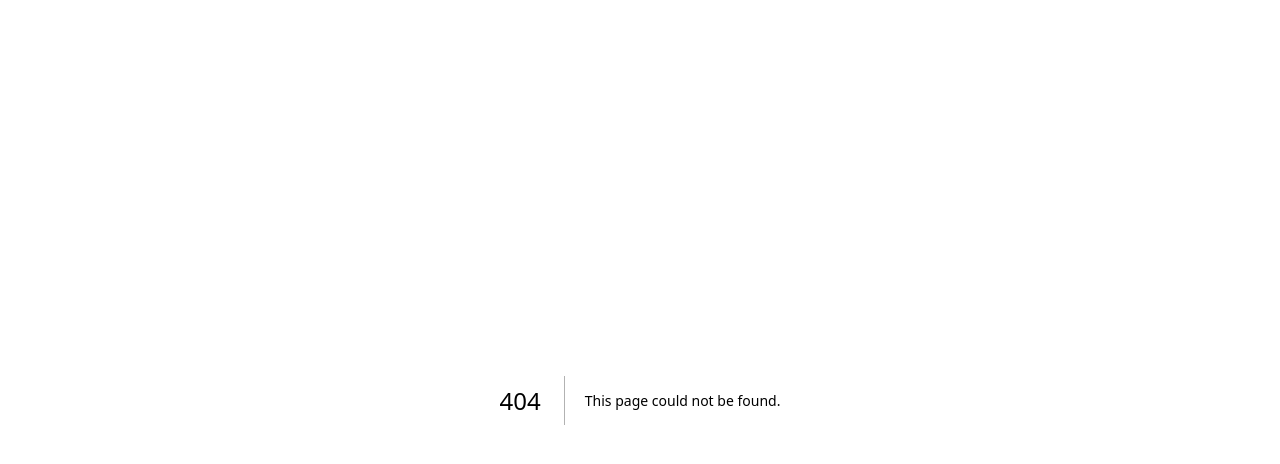
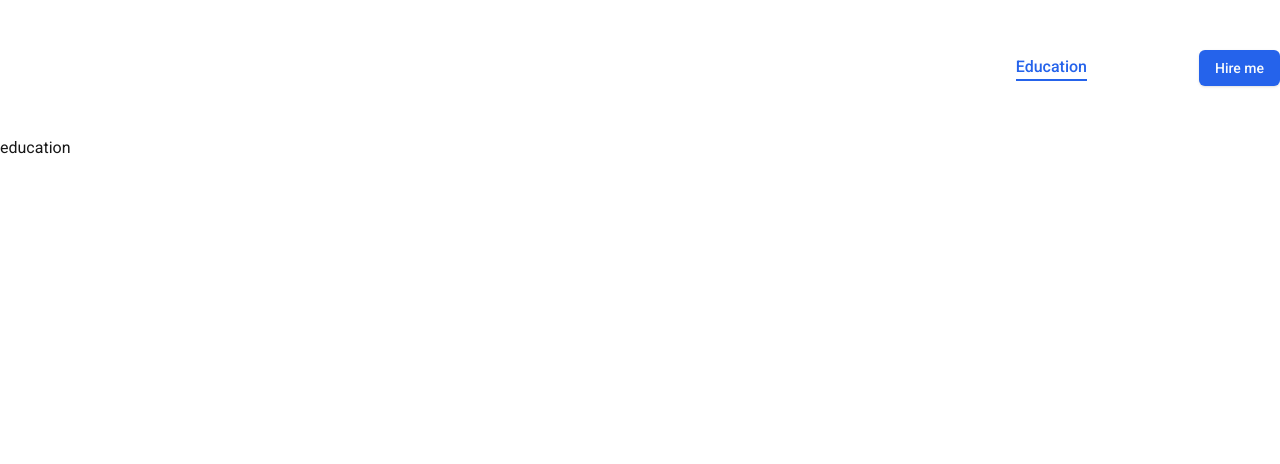
Before and after one commit to tnp167/Thinnapat-Prasopakarakit-Portfolio, a Next.js app: page /education in a window 1280 px wide. Before the commit this address had no page. Shown: the top 464 px of the page. Built offline with nearby package versions, Linux system fonts and the light colour scheme.

Commit message:
Add header with nav bar

```diff
--- /dev/null
+++ b/app/cv/page.tsx
@@ -0,0 +1,7 @@
+import React from "react";
+
+const cv = () => {
+  return <div>cv</div>;
+};
+
+export default cv;
--- /dev/null
+++ b/app/education/page.tsx
@@ -0,0 +1,7 @@
+import React from "react";
+
+const education = () => {
+  return <div>education</div>;
+};
+
+export default education;
--- a/app/globals.css
+++ b/app/globals.css
@@ -29,51 +29,52 @@ body {
 @layer base {
   :root {
     --background: 0 0% 100%;
-    --foreground: 0 0% 3.9%;
+    --foreground: 222.2 84% 4.9%;
     --card: 0 0% 100%;
-    --card-foreground: 0 0% 3.9%;
+    --card-foreground: 222.2 84% 4.9%;
     --popover: 0 0% 100%;
-    --popover-foreground: 0 0% 3.9%;
-    --primary: 0 0% 9%;
-    --primary-foreground: 0 0% 98%;
-    --secondary: 0 0% 96.1%;
-    --secondary-foreground: 0 0% 9%;
-    --muted: 0 0% 96.1%;
-    --muted-foreground: 0 0% 45.1%;
-    --accent: 0 0% 96.1%;
-    --accent-foreground: 0 0% 9%;
+    --popover-foreground: 222.2 84% 4.9%;
+    --primary: 221.2 83.2% 53.3%;
+    --primary-foreground: 210 40% 98%;
+    --secondary: 210 40% 96.1%;
+    --secondary-foreground: 222.2 47.4% 11.2%;
+    --muted: 210 40% 96.1%;
+    --muted-foreground: 215.4 16.3% 46.9%;
+    --accent: 210 40% 96.1%;
+    --accent-foreground: 222.2 47.4% 11.2%;
     --destructive: 0 84.2% 60.2%;
-    --destructive-foreground: 0 0% 98%;
-    --border: 0 0% 89.8%;
-    --input: 0 0% 89.8%;
-    --ring: 0 0% 3.9%;
+    --destructive-foreground: 210 40% 98%;
+    --border: 214.3 31.8% 91.4%;
+    --input: 214.3 31.8% 91.4%;
+    --ring: 221.2 83.2% 53.3%;
+    --radius: 0.5rem;
     --chart-1: 12 76% 61%;
     --chart-2: 173 58% 39%;
     --chart-3: 197 37% 24%;
     --chart-4: 43 74% 66%;
     --chart-5: 27 87% 67%;
-    --radius: 0.5rem;
   }
+
   .dark {
-    --background: 0 0% 3.9%;
-    --foreground: 0 0% 98%;
-    --card: 0 0% 3.9%;
-    --card-foreground: 0 0% 98%;
-    --popover: 0 0% 3.9%;
-    --popover-foreground: 0 0% 98%;
-    --primary: 0 0% 98%;
-    --primary-foreground: 0 0% 9%;
-    --secondary: 0 0% 14.9%;
-    --secondary-foreground: 0 0% 98%;
-    --muted: 0 0% 14.9%;
-    --muted-foreground: 0 0% 63.9%;
-    --accent: 0 0% 14.9%;
-    --accent-foreground: 0 0% 98%;
+    --background: 222.2 84% 4.9%;
+    --foreground: 210 40% 98%;
+    --card: 222.2 84% 4.9%;
+    --card-foreground: 210 40% 98%;
+    --popover: 222.2 84% 4.9%;
+    --popover-foreground: 210 40% 98%;
+    --primary: 217.2 91.2% 59.8%;
+    --primary-foreground: 222.2 47.4% 11.2%;
+    --secondary: 217.2 32.6% 17.5%;
+    --secondary-foreground: 210 40% 98%;
+    --muted: 217.2 32.6% 17.5%;
+    --muted-foreground: 215 20.2% 65.1%;
+    --accent: 217.2 32.6% 17.5%;
+    --accent-foreground: 210 40% 98%;
     --destructive: 0 62.8% 30.6%;
-    --destructive-foreground: 0 0% 98%;
-    --border: 0 0% 14.9%;
-    --input: 0 0% 14.9%;
-    --ring: 0 0% 83.1%;
+    --destructive-foreground: 210 40% 98%;
+    --border: 217.2 32.6% 17.5%;
+    --input: 217.2 32.6% 17.5%;
+    --ring: 224.3 76.3% 48%;
     --chart-1: 220 70% 50%;
     --chart-2: 160 60% 45%;
     --chart-3: 30 80% 55%;
--- a/app/layout.tsx
+++ b/app/layout.tsx
@@ -1,16 +1,11 @@
 import type { Metadata } from "next";
-import localFont from "next/font/local";
+import { Roboto } from "next/font/google";
 import "./globals.css";
+import Header from "@/components/Header/Header";
 
-const geistSans = localFont({
-  src: "./fonts/GeistVF.woff",
-  variable: "--font-geist-sans",
-  weight: "100 900",
-});
-const geistMono = localFont({
-  src: "./fonts/GeistMonoVF.woff",
-  variable: "--font-geist-mono",
-  weight: "100 900",
+const roboto = Roboto({
+  weight: ["400", "500", "700", "900"],
+  subsets: ["latin"],
 });
 
 export const metadata: Metadata = {
@@ -25,9 +20,8 @@ export default function RootLayout({
 }>) {
   return (
     <html lang="en">
-      <body
-        className={`${geistSans.variable} ${geistMono.variable} antialiased`}
-      >
+      <body className={roboto.className}>
+        <Header />
         {children}
       </body>
     </html>
--- a/app/page.tsx
+++ b/app/page.tsx
@@ -1,101 +1,7 @@
-import Image from "next/image";
-
 export default function Home() {
   return (
     <div className="grid grid-rows-[20px_1fr_20px] items-center justify-items-center min-h-screen p-8 pb-20 gap-16 sm:p-20 font-[family-name:var(--font-geist-sans)]">
-      <main className="flex flex-col gap-8 row-start-2 items-center sm:items-start">
-        <Image
-          className="dark:invert"
-          src="https://nextjs.org/icons/next.svg"
-          alt="Next.js logo"
-          width={180}
-          height={38}
-          priority
-        />
-        <ol className="list-inside list-decimal text-sm text-center sm:text-left font-[family-name:var(--font-geist-mono)]">
-          <li className="mb-2">
-            Get started by editing{" "}
-            <code className="bg-black/[.05] dark:bg-white/[.06] px-1 py-0.5 rounded font-semibold">
-              app/page.tsx
-            </code>
-            .
-          </li>
-          <li>Save and see your changes instantly.</li>
-        </ol>
-
-        <div className="flex gap-4 items-center flex-col sm:flex-row">
-          <a
-            className="rounded-full border border-solid border-transparent transition-colors flex items-center justify-center bg-foreground text-background gap-2 hover:bg-[#383838] dark:hover:bg-[#ccc] text-sm sm:text-base h-10 sm:h-12 px-4 sm:px-5"
-            href="https://vercel.com/new?utm_source=create-next-app&utm_medium=appdir-template-tw&utm_campaign=create-next-app"
-            target="_blank"
-            rel="noopener noreferrer"
-          >
-            <Image
-              className="dark:invert"
-              src="https://nextjs.org/icons/vercel.svg"
-              alt="Vercel logomark"
-              width={20}
-              height={20}
-            />
-            Deploy now
-          </a>
-          <a
-            className="rounded-full border border-solid border-black/[.08] dark:border-white/[.145] transition-colors flex items-center justify-center hover:bg-[#f2f2f2] dark:hover:bg-[#1a1a1a] hover:border-transparent text-sm sm:text-base h-10 sm:h-12 px-4 sm:px-5 sm:min-w-44"
-            href="https://nextjs.org/docs?utm_source=create-next-app&utm_medium=appdir-template-tw&utm_campaign=create-next-app"
-            target="_blank"
-            rel="noopener noreferrer"
-          >
-            Read our docs
-          </a>
-        </div>
-      </main>
-      <footer className="row-start-3 flex gap-6 flex-wrap items-center justify-center">
-        <a
-          className="flex items-center gap-2 hover:underline hover:underline-offset-4"
-          href="https://nextjs.org/learn?utm_source=create-next-app&utm_medium=appdir-template-tw&utm_campaign=create-next-app"
-          target="_blank"
-          rel="noopener noreferrer"
-        >
-          <Image
-            aria-hidden
-            src="https://nextjs.org/icons/file.svg"
-            alt="File icon"
-            width={16}
-            height={16}
-          />
-          Learn
-        </a>
-        <a
-          className="flex items-center gap-2 hover:underline hover:underline-offset-4"
-          href="https://vercel.com/templates?framework=next.js&utm_source=create-next-app&utm_medium=appdir-template-tw&utm_campaign=create-next-app"
-          target="_blank"
-          rel="noopener noreferrer"
-        >
-          <Image
-            aria-hidden
-            src="https://nextjs.org/icons/window.svg"
-            alt="Window icon"
-            width={16}
-            height={16}
-          />
-          Examples
-        </a>
-        <a
-          className="flex items-center gap-2 hover:underline hover:underline-offset-4"
-          href="https://nextjs.org?utm_source=create-next-app&utm_medium=appdir-template-tw&utm_campaign=create-next-app"
-          target="_blank"
-          rel="noopener noreferrer"
-        >
-          <Image
-            aria-hidden
-            src="https://nextjs.org/icons/globe.svg"
-            alt="Globe icon"
-            width={16}
-            height={16}
-          />
-          Go to nextjs.org →
-        </a>
-      </footer>
+      <h1>Homepage</h1>
     </div>
   );
 }
--- /dev/null
+++ b/components/Header/Header.tsx
@@ -0,0 +1,29 @@
+"use client";
+
+import Link from "next/link";
+import React from "react";
+import Nav from "./Nav";
+import { Button } from "../ui/button";
+
+const Header = () => {
+  return (
+    <header className="py-8 xl:py-12 text-white">
+      <div className="container mx-auto flex justify-between items-center">
+        <Link href="/">
+          <h1 className="text-4xl font-semibold">TNP</h1>
+        </Link>
+
+        <div className="hidden xl:flex items-center gap-8">
+          <Nav />
+          <Link href="/contact">
+            <Button>Hire me</Button>
+          </Link>
+        </div>
+
+        <div className="xl:hidden">mobile nav</div>
+      </div>
+    </header>
+  );
+};
+
+export default Header;
--- /dev/null
+++ b/components/Header/Nav.tsx
@@ -0,0 +1,47 @@
+"use client";
+import Link from "next/link";
+import { usePathname } from "next/navigation";
+import React from "react";
+
+const links = [
+  {
+    name: "Home",
+    path: "/",
+  },
+  {
+    name: "CV",
+    path: "/cv",
+  },
+  {
+    name: "Education",
+    path: "/education",
+  },
+  {
+    name: "Contact",
+    path: "/contact",
+  },
+];
+
+const Nav = () => {
+  const pathName = usePathname();
+  return (
+    <nav className="flex gap-6 ">
+      {links.map((link, index) => {
+        return (
+          <Link
+            href={link.path}
+            key={index}
+            className={`${
+              link.path === pathName && "text-primary border-b-2 border-primary"
+            }  font-medium hover:text-accent transition-all
+            `}
+          >
+            {link.name}
+          </Link>
+        );
+      })}
+    </nav>
+  );
+};
+
+export default Nav;
```
Also changed, not shown: app/contact/contact.tsx (added).
